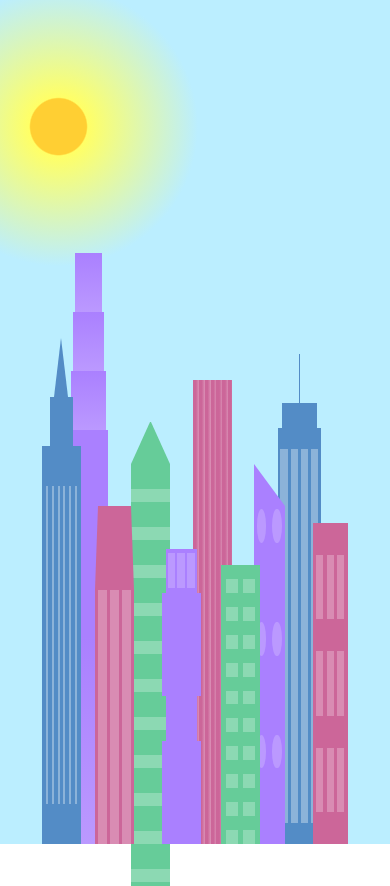
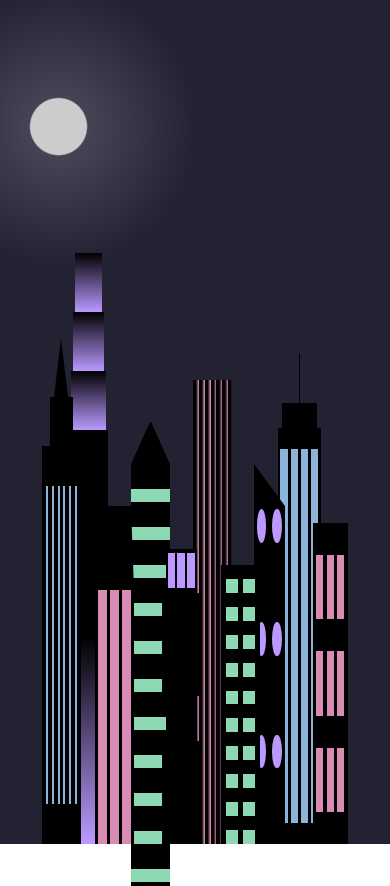
Before and after one commit to zumais1721/City-Skyline-FCC, a plain HTML site: page index.html in a window 390 px wide. Drawn offline with Linux system fonts and the light colour scheme.

Commit message:
Update building colors in media query

```diff
--- a/styles.css
+++ b/styles.css
@@ -296,17 +296,21 @@ body {
       var(--window-color3) 30%
     );
 }
-@media (max-width: 1000px){
-  .sky{
-  background: radial-gradient(
-      closest-corner circle at 15% 15%,
-      #ffcf33,
-      #ffcf33 20%,
-      #ffff66 21%,
-      #bbeeff 100%
-    );
+
+@media (max-width: 1000px) {
+  :root {
+    --building-color1: #000;
+    --building-color2: #000;
+    --building-color3: #000;
+    --building-color4: #000;
+  }
+  .sky {
+    background: radial-gradient(
+        closest-corner circle at 15% 15%,
+        #ccc,
+        #ccc 20%,
+        #445 21%,
+        #223 100%
+      );
+  }
 }
-
-
-
-}
```
